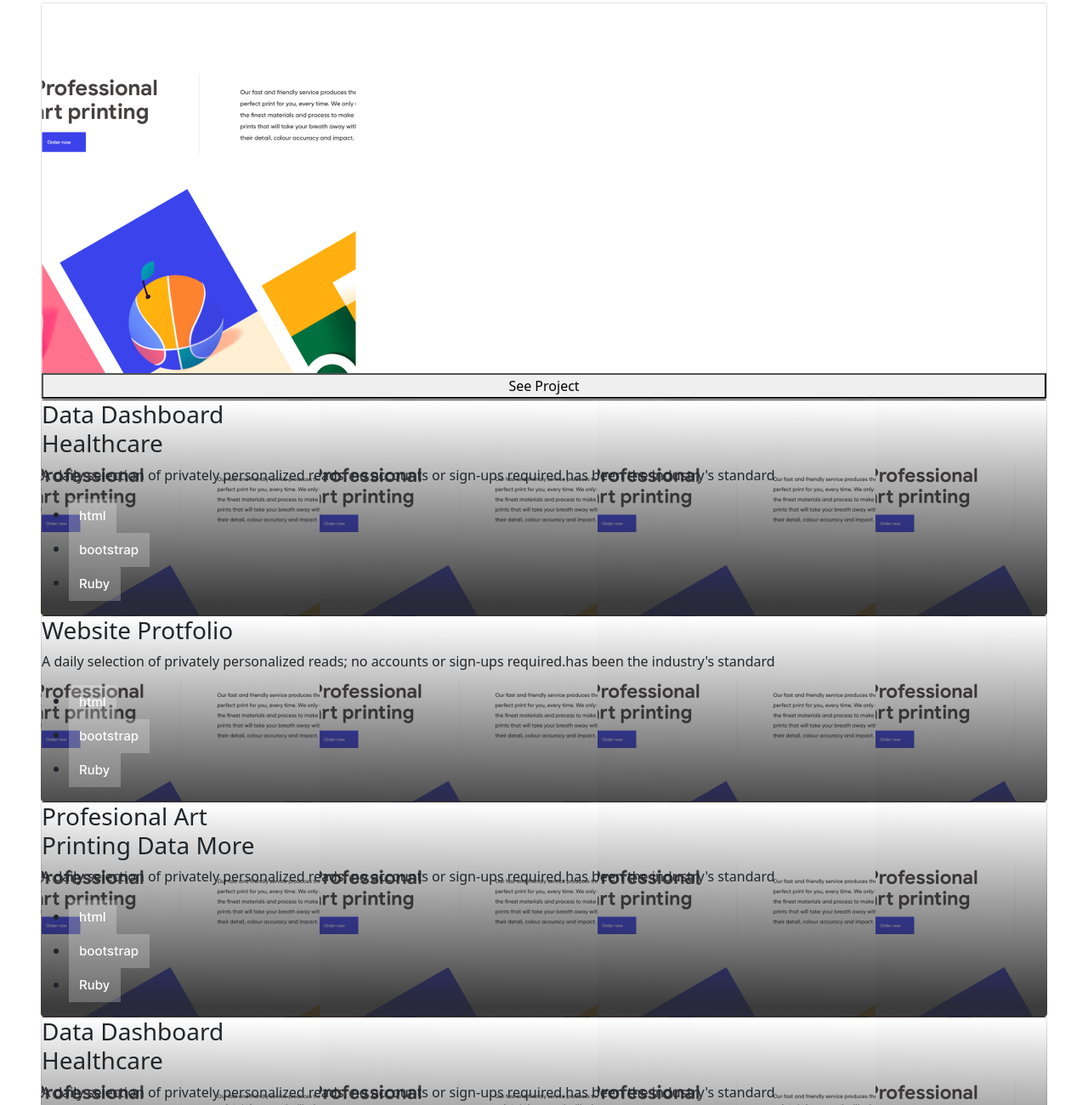
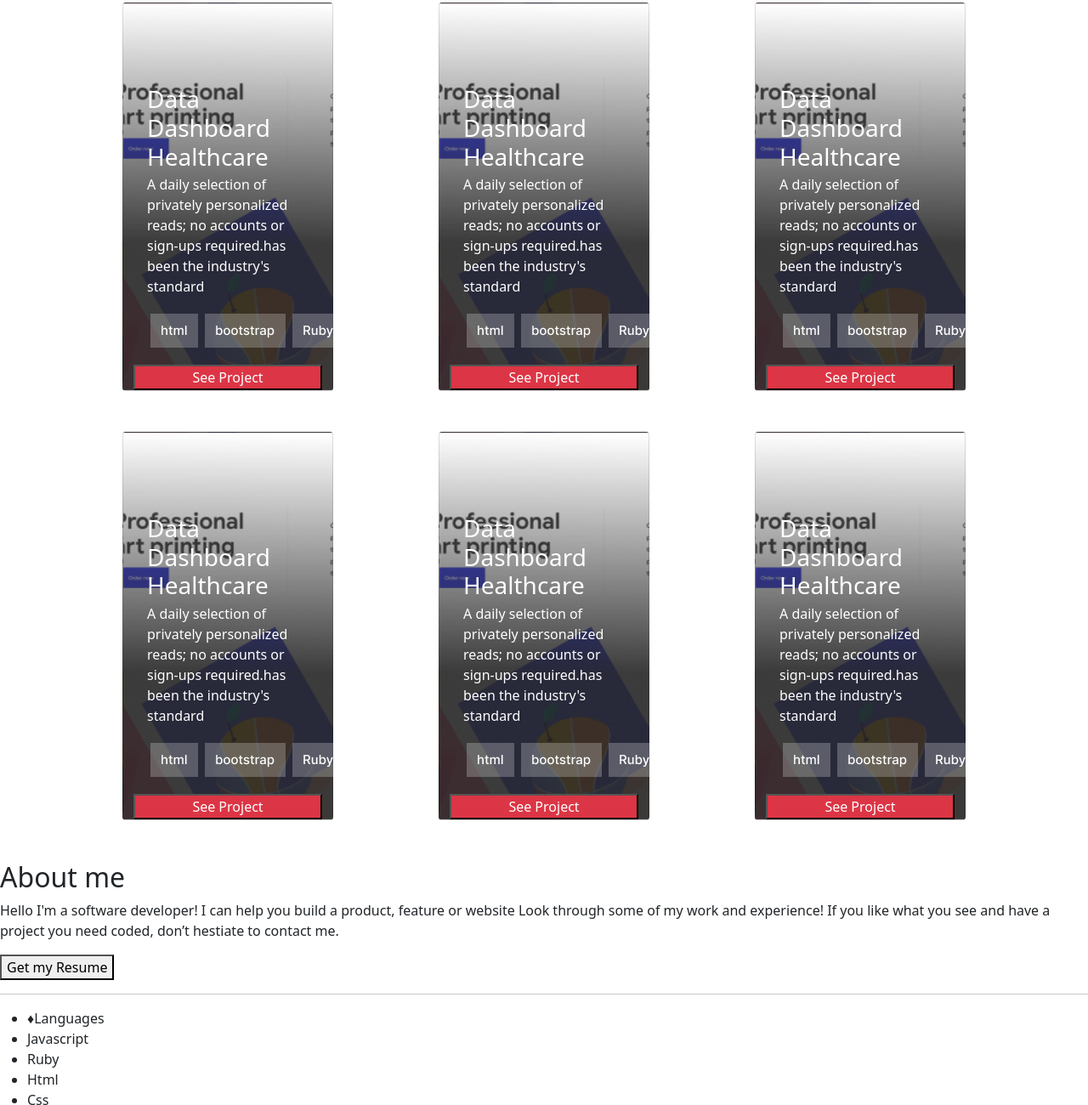
Before and after one commit to Arturgouveia1970/Personal-portofolio, a plain HTML site: page index.html in a window 1280 px wide. Shown: the part 1575-2875 px from the top of the page at 85% size. Drawn offline with Linux system fonts and the light colour scheme.

Commit message:
add the bootstrap for the project pages

```diff
--- a/index.html
+++ b/index.html
@@ -75,72 +75,96 @@
     </section>
 
 
-    <section class="">
-      <div class="card">
-        <div class="image3">
-          <img src="images/Img-Placeholder-3.png" alt="image">
+    <section class="m-5">
+      <div class="row m-5 d-flex justify-content-between">
+        <div class="card col-3" style="background-image: url(images/img-placeholder.png); background-size: cover;">
+          <div class="px-3 pt-5">
+            <h3 class="h3 text-white my-5 mb-1">Data Dashboard<br>Healthcare</h3>
+            <p class="text-white">A daily selection of privately personalized reads; no accounts or
+              sign-ups required.has been the industry's standard
+            </p>
+            <ul class="list-unstyled d-flex">
+              <li><img class="m-1" src="images/html2.png" alt="html logo"></li>
+              <li><img class="m-1" src="images/bootstrap2.png" alt="bootstrap logo"></li>
+              <li><img class="m-1" src="images/ruby2.png" alt="ruby logo"></li>
+            </ul>
           </div>
-        <button type="button" class="btn-2">See Project</button>
+          <button type="button" class="bg-danger text-white">See Project</button>
+        </div>
+        <div class="card col-3" style="background-image: url(images/img-placeholder.png); background-size: cover;">
+          <div class="px-3 pt-5">
+            <h3 class="h3 text-white my-5 mb-1">Data Dashboard<br>Healthcare</h3>
+            <p class="text-white">A daily selection of privately personalized reads; no accounts or
+              sign-ups required.has been the industry's standard
+            </p>
+            <ul class="list-unstyled d-flex">
+              <li><img class="m-1" src="images/html2.png" alt="html logo"></li>
+              <li><img class="m-1" src="images/bootstrap2.png" alt="bootstrap logo"></li>
+              <li><img class="m-1" src="images/ruby2.png" alt="ruby logo"></li>
+            </ul>
+          </div>
+          <button type="button" class="bg-danger text-white">See Project</button>
+        </div>
+        <div class="card col-3" style="background-image: url(images/img-placeholder.png); background-size: cover;">
+          <div class="px-3 pt-5">
+            <h3 class="h3 text-white my-5 mb-1">Data Dashboard<br>Healthcare</h3>
+            <p class="text-white">A daily selection of privately personalized reads; no accounts or
+              sign-ups required.has been the industry's standard
+            </p>
+            <ul class="list-unstyled d-flex">
+              <li><img class="m-1" src="images/html2.png" alt="html logo"></li>
+              <li><img class="m-1" src="images/bootstrap2.png" alt="bootstrap logo"></li>
+              <li><img class="m-1" src="images/ruby2.png" alt="ruby logo"></li>
+            </ul>
+          </div>
+          <button type="button" class="bg-danger text-white">See Project</button>
         </div>
 
-      <div class="card" style="background-image: url(images/img-placeholder.png)">
-        <h3 class="title-post">Data Dashboard<br>Healthcare</h3>
-        <p>A daily selection of privately personalized reads; no accounts or
+      </div>
+      <div class="row m-5 d-flex justify-content-between">
+        <div class="card col-3" style="background-image: url(images/img-placeholder.png); background-size: cover;">
+          <div class="px-3 pt-5">
+            <h3 class="h3 text-white my-5 mb-1">Data Dashboard<br>Healthcare</h3>
+            <p class="text-white">A daily selection of privately personalized reads; no accounts or
               sign-ups required.has been the industry's standard
             </p>
-        <ul class="icons">
-          <li><img class="langicon" src="images/html2.png" alt="html logo"></li>
-          <li><img class="langicon" src="images/bootstrap2.png" alt="bootstrap logo"></li>
-          <li><img class="langicon" src="images/ruby2.png" alt="ruby logo"></li>
+            <ul class="list-unstyled d-flex">
+              <li><img class="m-1" src="images/html2.png" alt="html logo"></li>
+              <li><img class="m-1" src="images/bootstrap2.png" alt="bootstrap logo"></li>
+              <li><img class="m-1" src="images/ruby2.png" alt="ruby logo"></li>
             </ul>
           </div>
-
-      <div class="card" style="background-image: url(images/img-placeholder.png)">
-        <h3 class="title-post">Website Protfolio </h3>
-        <p>A daily selection of privately personalized reads; no accounts or
+          <button type="button" class="bg-danger text-white">See Project</button>
+        </div>
+        <div class="card col-3" style="background-image: url(images/img-placeholder.png); background-size: cover;">
+          <div class="px-3 pt-5">
+            <h3 class="h3 text-white my-5 mb-1">Data Dashboard<br>Healthcare</h3>
+            <p class="text-white">A daily selection of privately personalized reads; no accounts or
               sign-ups required.has been the industry's standard
             </p>
-        <ul class="icons">
-          <li><img class="langicon" src="images/html2.png" alt="html logo"></li>
-          <li><img class="langicon" src="images/bootstrap2.png" alt="bootstrap logo"></li>
-          <li><img class="langicon" src="images/ruby2.png" alt="ruby logo"></li>
+            <ul class="list-unstyled d-flex">
+              <li><img class="m-1" src="images/html2.png" alt="html logo"></li>
+              <li><img class="m-1" src="images/bootstrap2.png" alt="bootstrap logo"></li>
+              <li><img class="m-1" src="images/ruby2.png" alt="ruby logo"></li>
             </ul>
           </div>
-
-      <div class="card" style="background-image: url(images/img-placeholder.png)">
-        <h3 class="title-post">Profesional Art<br>Printing Data More</h3>
-        <p>A daily selection of privately personalized reads; no accounts or
+          <button type="button" class="bg-danger text-white">See Project</button>
+        </div>
+        <div class="card col-3" style="background-image: url(images/img-placeholder.png); background-size: cover;">
+          <div class="px-3 pt-5">
+            <h3 class="h3 text-white my-5 mb-1">Data Dashboard<br>Healthcare</h3>
+            <p class="text-white">A daily selection of privately personalized reads; no accounts or
               sign-ups required.has been the industry's standard
             </p>
-        <ul class="icons">
-          <li><img class="langicon" src="images/html2.png" alt="html logo"></li>
-          <li><img class="langicon" src="images/bootstrap2.png" alt="bootstrap logo"></li>
-          <li><img class="langicon" src="images/ruby2.png" alt="ruby logo"></li>
+            <ul class="list-unstyled d-flex">
+              <li><img class="m-1" src="images/html2.png" alt="html logo"></li>
+              <li><img class="m-1" src="images/bootstrap2.png" alt="bootstrap logo"></li>
+              <li><img class="m-1" src="images/ruby2.png" alt="ruby logo"></li>
             </ul>
           </div>
-
-      <div class="card" style="background-image: url(images/img-placeholder.png)">
-        <h3 class="title-post">Data Dashboard<br>Healthcare</h3>
-        <p>A daily selection of privately personalized reads; no accounts or
-          sign-ups required.has been the industry's standard
-        </p>
-        <ul class="icons">
-          <li><img class="langicon" src="images/html2.png" alt="html logo"></li>
-          <li><img class="langicon" src="images/bootstrap2.png" alt="bootstrap logo"></li>
-          <li><img class="langicon" src="images/ruby2.png" alt="ruby logo"></li>
-        </ul>
+          <button type="button" class="bg-danger text-white">See Project</button>
         </div>
 
-      <div class="card" style="background-image: url(images/img-placeholder.png)">
-        <h3 class="title-post">Website Protfolio </h3>
-        <p>A daily selection of privately personalized reads; no accounts or
-          sign-ups required.has been the industry's standard
-        </p>
-        <ul class="icons">
-          <li><img class="langicon" src="images/html2.png" alt="html logo"></li>
-          <li><img class="langicon" src="images/bootstrap2.png" alt="bootstrap logo"></li>
-          <li><img class="langicon" src="images/ruby2.png" alt="ruby logo"></li>
-        </ul>
       </div>
     </section>
   </div>
```
Lines whose indentation alone changed are shown as unchanged.
